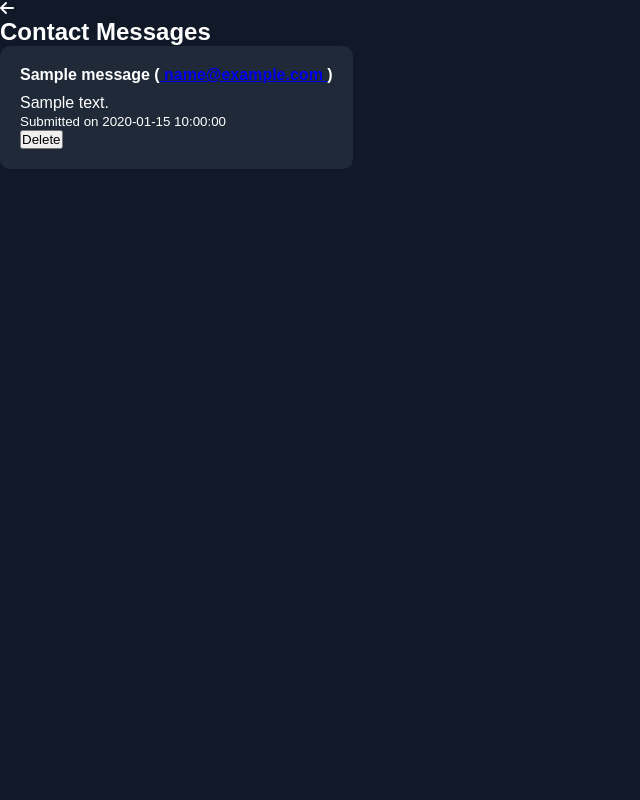
After one commit to elejerlija/UEB25_Gr6, a PHP site: page /admin_dashboard/contact_messages.php in a window 1280 px wide. The commit adds this page. Shown: the whole page, without its empty margins (0-640 px from the left). Run offline with PHP 8.4, Linux system fonts and the light colour scheme; the visitor is signed in with stand-in values (Sample User, id 1); tables that the repository leaves empty or names only in its code hold one stand-in row (values such as "Sample post").

Commit message:
Menaxhimi i mesazheve nga admini

```diff
--- a/admin_dashboard/admin.php
+++ b/admin_dashboard/admin.php
@@ -23,7 +23,7 @@ if (!isset($_SESSION['role']) || $_SESSION['role'] !== 'admin') {
     <a href="#">Manage Donations</a>
     <a href="#">Manage Volunteers</a>
     <a href="/UEB24_Gr26/admin_dashboard/event_planner.php">Event Planner</a>
-    <a href="#">Contact Form Messages</a>
+    <a href="/UEB24_Gr26/admin_dashboard/contact_messages.php">Contact Form Messages</a>
   <a href="/UEB24_Gr26/admin_dashboard/user_management.php">User Management</a>
 
 
--- /dev/null
+++ b/admin_dashboard/contact_messages.php
@@ -0,0 +1,60 @@
+<?php
+session_start();
+include '../includes/db_conn.php';
+
+if (!isset($_SESSION['role']) || $_SESSION['role'] !== 'admin') {
+    header("Location: ../signin.php");
+    exit();
+}
+
+$result = mysqli_query($conn, "SELECT id, name, email, comment, submitted_at FROM contact_messages ORDER BY submitted_at DESC");
+?>
+
+<!DOCTYPE html>
+<html lang="en">
+<head>
+    <meta charset="UTF-8">
+    <meta name="viewport" content="width=device-width, initial-scale=1.0">
+    <title>Contact Messages</title>
+    <link rel="stylesheet" href="../style/admin.css">
+    <link rel="stylesheet" href="../style/contact_messages.css">
+    <link rel="stylesheet" href="https://cdnjs.cloudflare.com/ajax/libs/font-awesome/6.7.2/css/all.min.css" />
+    <style>
+
+    </style>
+</head>
+<body>
+    <div class="content-wrapper">
+        <div class="header">
+        <a href="/UEB24_Gr26/admin_dashboard/admin.php"><i class="fas fa-arrow-left style="  style="color: #fbfcfe;"></i> </a>
+        <h2>Contact Messages</h2>
+          </div>
+        <div class="section">
+
+            <?php if (mysqli_num_rows($result) === 0): ?>
+                <p>No messages found.</p>
+            <?php else: ?>
+                <?php while ($row = mysqli_fetch_assoc($result)): ?>
+                      <div class="message">
+                        <div class="message-details">
+                            <h4>
+  <?= htmlspecialchars($row['name']) ?>
+  (<a href="mailto:<?= htmlspecialchars($row['email']) ?>">
+    <?= htmlspecialchars($row['email']) ?>
+  </a>)
+</h4>
+                            <p><?= nl2br(htmlspecialchars($row['comment'])) ?></p>
+                            <small>Submitted on <?= htmlspecialchars($row['submitted_at']) ?></small>
+                        </div>
+                        <form class="delete-form" method="POST" action="delete_contact_message.php">
+                            <input type="hidden" name="id" value="<?= $row['id'] ?>">
+                            <button type="submit">Delete</button>
+                        </form>
+                    </div>
+                <?php endwhile; ?>
+            <?php endif; ?>
+        </div>
+    </div>
+</div>
+</body>
+</html>
```
Also changed, not shown: admin_dashboard/delete_contact_message.php (added, +18 -0 lines).
